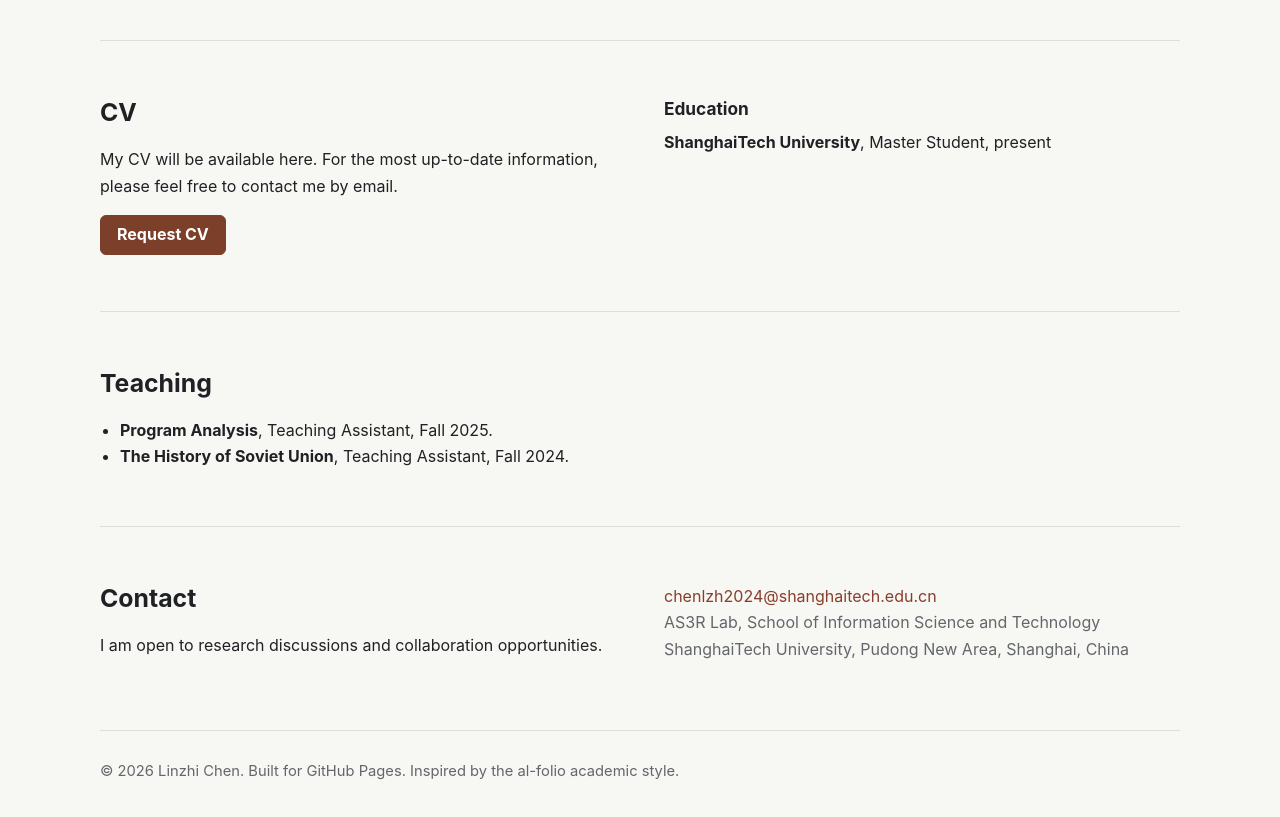
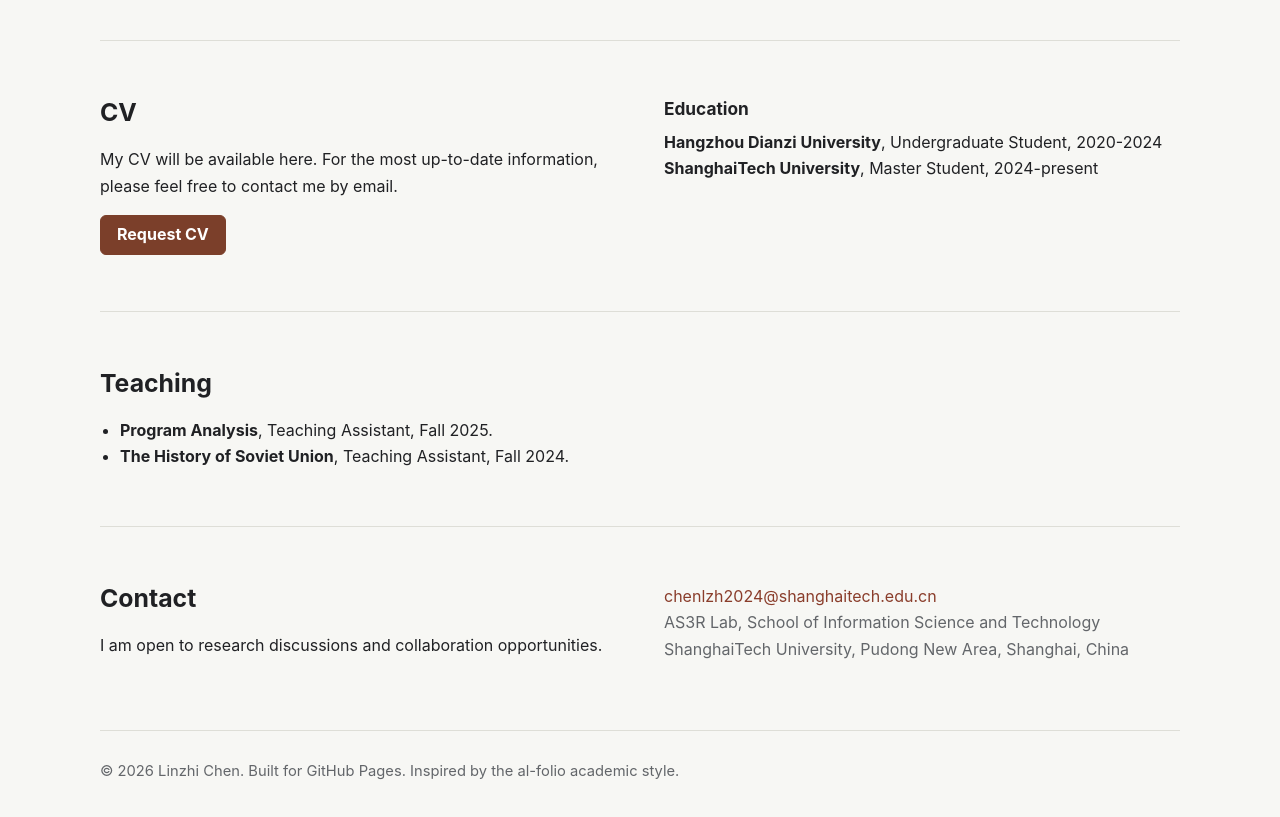
Before and after one commit to clpoz/clpoz.github.io, a plain HTML site: page index.html in a window 1280 px wide. Shown: the part 1320-2137 px from the top of the page. Drawn offline with Linux system fonts and the light colour scheme.

Commit message:
update education

```diff
--- a/index.html
+++ b/index.html
@@ -104,7 +104,8 @@
         </div>
         <div class="compact-list">
           <h3>Education</h3>
-          <p><strong>ShanghaiTech University</strong>, Master Student, present</p>
+          <p><strong>Hangzhou Dianzi University</strong>, Undergraduate Student, 2020-2024</p>
+          <p><strong>ShanghaiTech University</strong>, Master Student, 2024-present</p>
         </div>
       </section>
 
```
